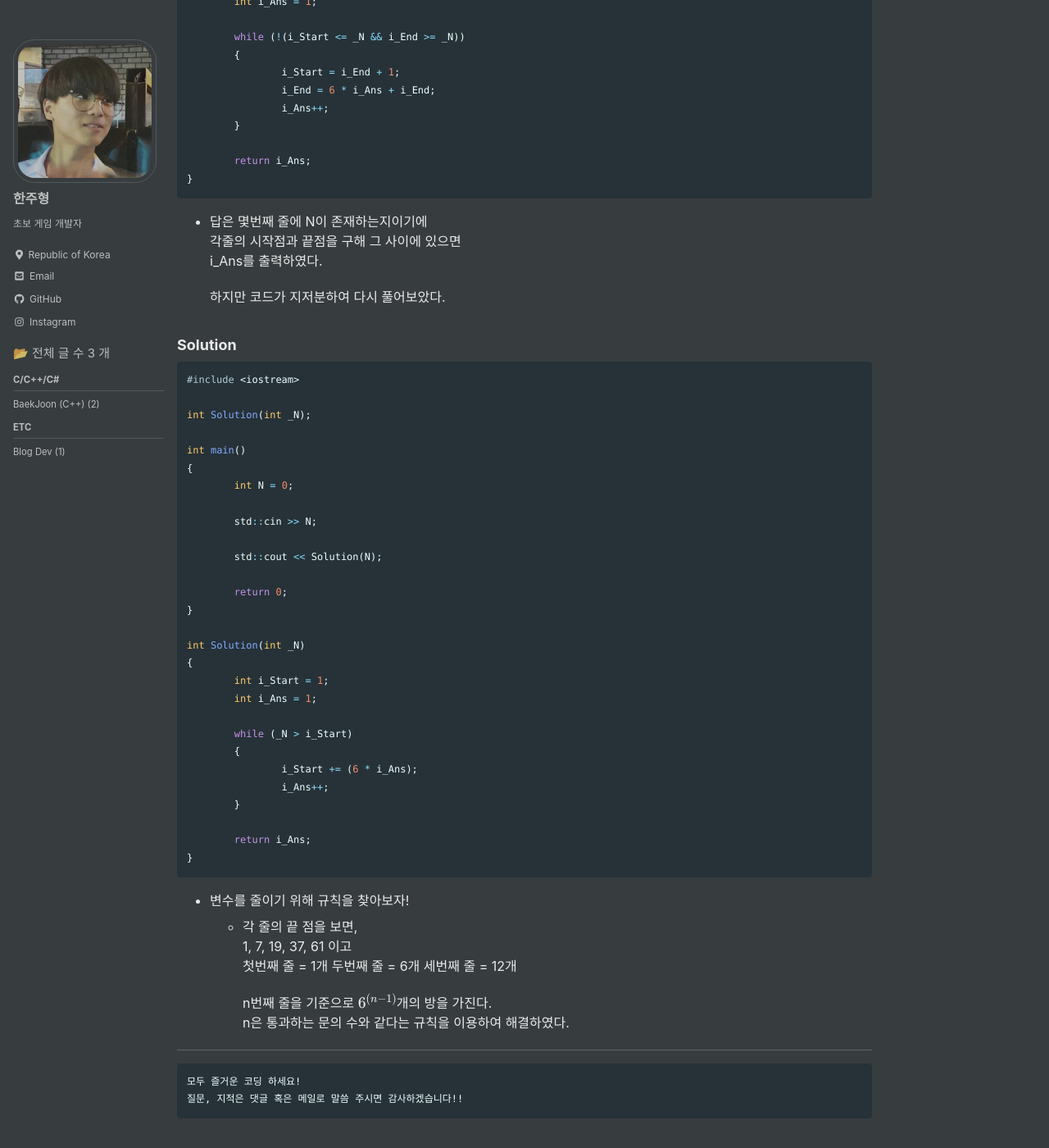
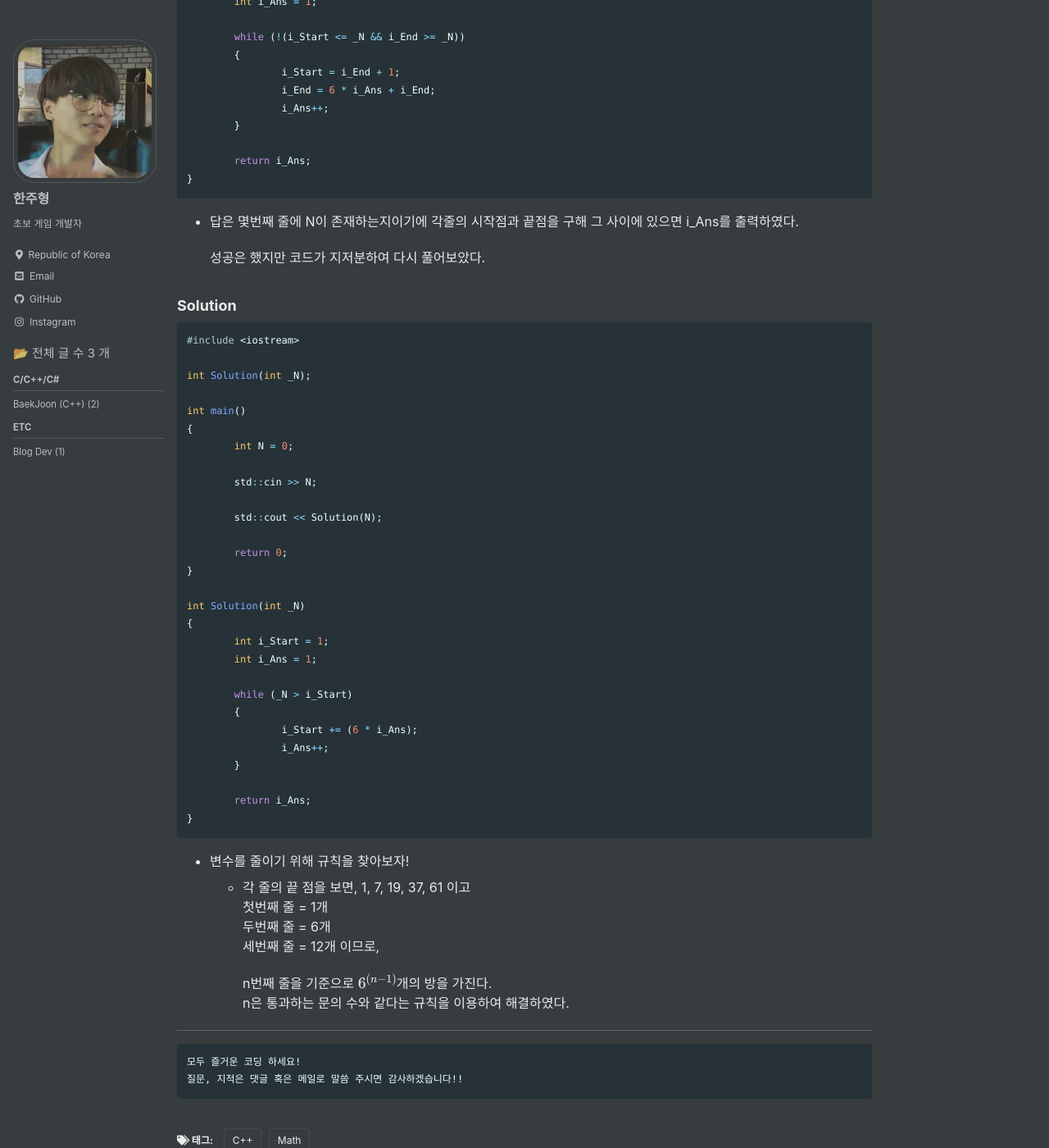
Before and after one commit to JuhyungHan/JuhyungHan.github.io, a Jekyll site: the page built from _posts/2023-01-09-BM1-Ex2.md, in a window 1280 px wide and 1400 px high, scrolled down 840 px. Shown: the whole window at 82% size. Built offline with Jekyll 4.4.1, drawn with Linux system fonts in a browser that asks for light colours; cached includes are drawn as plain includes.

Commit message:
Update 2023-01-09-BM1-Ex2.md

````diff
--- a/_posts/2023-01-09-BM1-Ex2.md
+++ b/_posts/2023-01-09-BM1-Ex2.md
@@ -54,11 +54,10 @@ int Solution(int _N)
 }
 ```
 
-- 답은 몇번째 줄에 N이 존재하는지이기에
-  각줄의 시작점과 끝점을 구해 그 사이에 있으면
-  i_Ans를 출력하였다.
+- 답은 몇번째 줄에 N이 존재하는지이기에 각줄의 시작점과 끝점을 구해
+  그 사이에 있으면 i_Ans를 출력하였다.
 
-  하지만 코드가 지저분하여 다시 풀어보았다.
+  성공은 했지만 코드가 지저분하여 다시 풀어보았다.
 
 ### Solution
 ```cpp
@@ -92,11 +91,10 @@ int Solution(int _N)
 }
 ```
 - 변수를 줄이기 위해 규칙을 찾아보자!
-  - 각 줄의 끝 점을 보면,
-    1, 7, 19, 37, 61 이고
+  - 각 줄의 끝 점을 보면, 1, 7, 19, 37, 61 이고
     첫번째 줄 = 1개
     두번째 줄 = 6개
-    세번째 줄 = 12개
+    세번째 줄 = 12개 이므로,
 
     n번째 줄을 기준으로 $$6^{(n - 1)}$$개의 방을 가진다.
     n은 통과하는 문의 수와 같다는 규칙을 이용하여 해결하였다.
````
